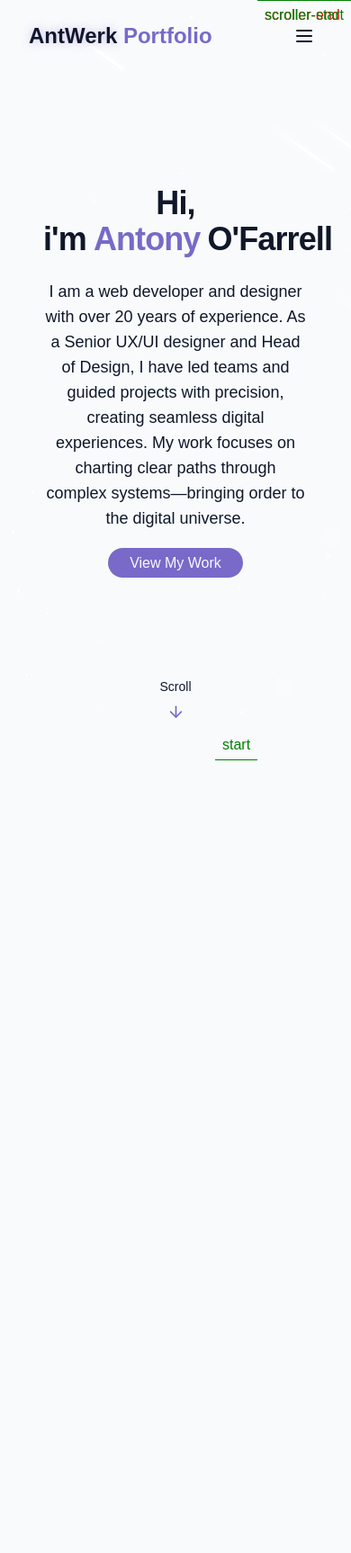
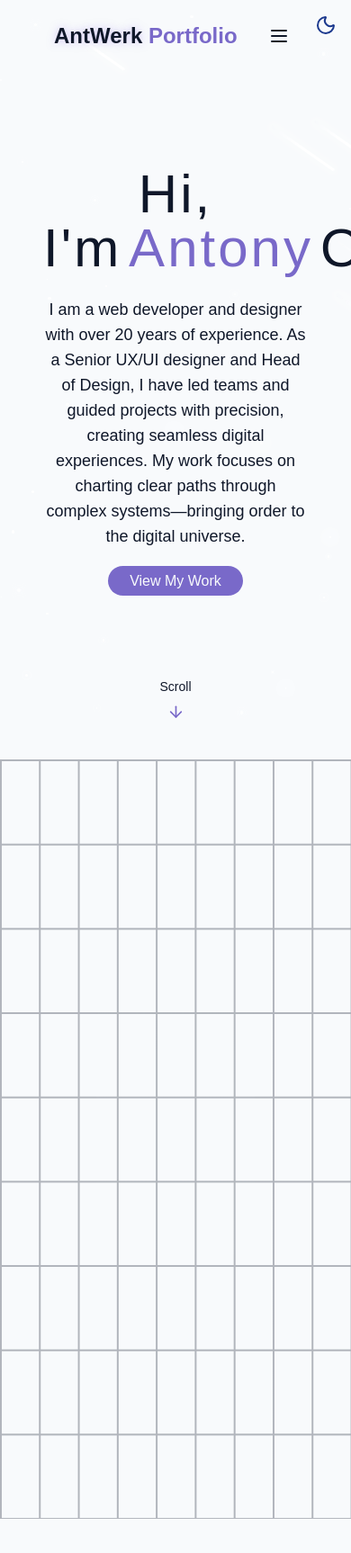
Before and after one commit to antonyofarrell/reactPortfolio, a React (Vite) app: page / in a window 390 px wide. Shown: the top 1726 px of the page at 90% size. Built offline with nearby package versions, Linux system fonts and the light colour scheme.

Commit message:
addede grid etc

```diff
--- a/src/components/GsapSection.jsx
+++ b/src/components/GsapSection.jsx
@@ -18,7 +18,7 @@ export const GsapSection = () => {
           end: "+=1500", // Adjust for how long you want it pinned
           pin: true,
           scrub: 1,
-          markers: true,
+          markers: false,
         },
       })
       .fromTo(
--- a/src/components/HeroSection.jsx
+++ b/src/components/HeroSection.jsx
@@ -8,8 +8,8 @@ export const HeroSection = () => {
     >
       <div className="container max-w-4xl mx-auto text-center z-10">
         <div className="space-y-6">
-          <h1 className="text-4xl md:text6-xl font-bold tracking-tight">
-            <span className="opacity-0 animate-fade-in">Hi, i'm</span>
+          <h1 className="text-6xl md:text8-xl font-light tracking-wider">
+            <span className="opacity-0 animate-fade-in">Hi, I'm</span>
             <span className="text-primary ml-2 opacity-0 animate-fade-in-delay-1">
               Antony
             </span>
--- a/src/components/Navbar.jsx
+++ b/src/components/Navbar.jsx
@@ -28,7 +28,7 @@ export const Navbar = () => {
   return (
     <nav
       className={cn(
-        "fixed w-full z-40 transition-all duration-300",
+        "fixed w-full z-40 transition-all duration-300 px-7",
         isScrolled ? "py-3 bg-background/80 backdrop-blur-md shadow-xs" : "py-5"
       )}
     >
--- a/src/components/ThemeToggle.jsx
+++ b/src/components/ThemeToggle.jsx
@@ -3,7 +3,7 @@ import { Moon, Sun } from "lucide-react";
 import { cn } from "@/lib/utils";
 
 export const ThemeToggle = () => {
-  const [isDarkMode, setIsDarkMode] = useState(false);
+  const [isDarkMode, setIsDarkMode] = useState(true);
 
   useEffect(() => {
     const theme = localStorage.getItem("theme");
@@ -31,7 +31,7 @@ export const ThemeToggle = () => {
     <button
       onClick={toggleTheme}
       className={cn(
-        "fixed max-sm:hidden top-5 right-5 z-50 p-2 rounded-full transition-colors duration-300",
+        "fixed top-2 right-2 z-50 p-2 rounded-full transition-colors duration-300",
         "focus:outline-hidden"
       )}
     >
--- a/src/index.css
+++ b/src/index.css
@@ -184,6 +184,25 @@
 
 /* GSAP STUFF */
 
+#gsap-section {
+  position: relative;
+}
+#gsap-section::before {
+  content: "";
+  position: absolute;
+  display: flex;
+  width: 100%;
+  height: 100%;
+  background-image: linear-gradient(
+      var(--color-foreground),
+      0.1em,
+      transparent 0.1em
+    ),
+    linear-gradient(90deg, var(--color-foreground), 0.1em, transparent 0.1em);
+  background-size: 11.1% 11.1%;
+  opacity: 0.3;
+}
+
 .gsaptext > h2 {
   background: linear-gradient(
     to right,
```
